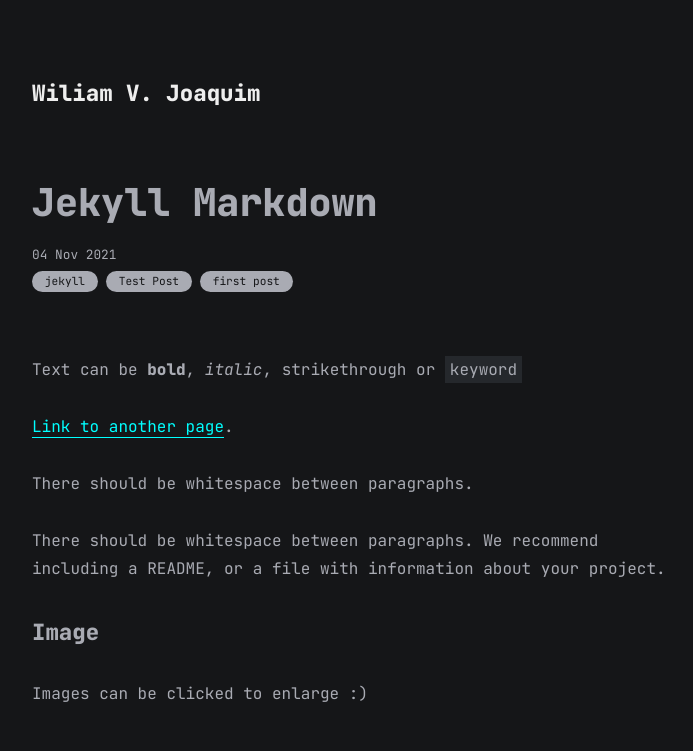
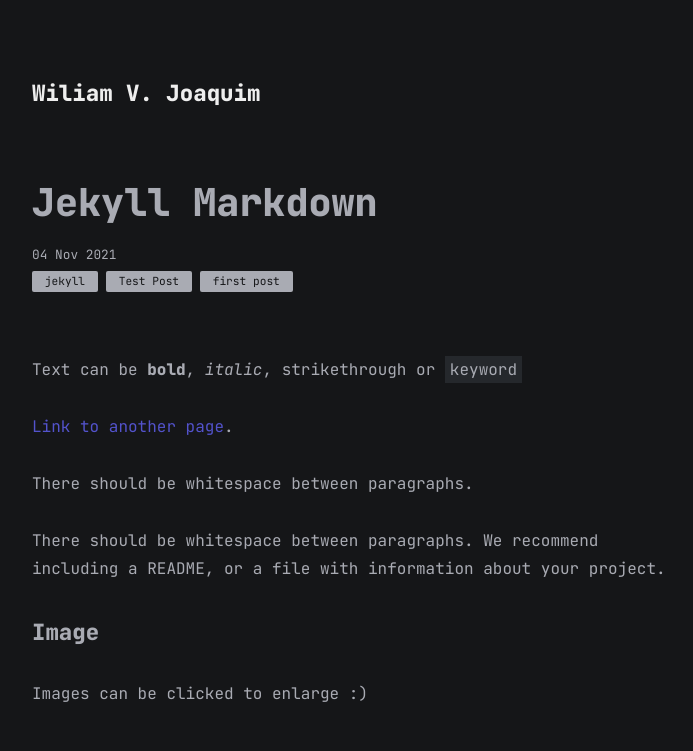
Before and after one commit to wiliamvj/wiliamvj.github.io, a Jekyll site: the page built from all_collections/_posts/2021-11-04-jekyll-markdown.md, in a window 1280 px wide. Shown: the top 751 px of the page, without its empty margins (283-976 px from the left). Built offline with Jekyll 4.4.1, drawn with Linux system fonts in a browser that asks for light colours; some of the changed text lies outside the part shown.

Commit message:
fix: adjust css

```diff
--- a/_includes/footer.html
+++ b/_includes/footer.html
@@ -1,3 +1,3 @@
 <footer>
-  <p>&copy; 1947 - {{ 'now' | date: "%Y" }} | {{site.title}}</p>
+  <p>&copy; {{ 'now' | date: "%Y" }} | {{site.title}}</p>
 </footer>
--- a/assets/css/common.css
+++ b/assets/css/common.css
@@ -7,6 +7,7 @@
   --gray-6: #111111;
   --white-1: #eeeeee;
   --white-2: #a9abb3;
+  --primary-purple: #5353cc;
 }
 #category-modal-bg {
   position: fixed;
@@ -28,7 +29,7 @@
   z-index: 100;
   max-width: 850px;
   max-height: 60vh;
-  border-radius: 1rem;
+  border-radius: 2px;
   padding: 1rem;
   margin: auto;
   background: var(--gray-3);
@@ -42,6 +43,7 @@
   overflow: auto;
 }
 #category-modal-title {
+  color: var(--primary-purple);
   margin-bottom: 1rem;
   font-size: 2rem;
   padding: 1rem;
--- a/assets/css/post.css
+++ b/assets/css/post.css
@@ -9,6 +9,7 @@
   --gray-6: #111111;
   --white-1: #eeeeee;
   --white-2: #a9abb3;
+  --primary-purple: #5353cc;
 }
 * {
   font-family: inherit;
@@ -31,8 +32,10 @@
   background-color: var(--gray-5);
 }
 .content a {
-  color: cyan;
-  border-bottom: 1px solid cyan;
+  color: var(--primary-purple);
+}
+.content a:hover {
+  border-bottom: 1px solid var(--primary-purple);
 }
 header {
   padding: 2rem 0 4rem 0;
@@ -76,11 +79,14 @@
   display: block;
   color: var(--gray-4);
   background: var(--white-2);
-  border-radius: 15px;
+  border-radius: 2px;
   font-size: 0.7rem;
   padding: 0 0.8rem;
   line-height: 1.3rem;
   cursor: pointer;
+}
+.categories .category:hover {
+  background: var(--white-1);
 }
 
 /* markdown content */
@@ -161,7 +167,7 @@
   margin: 1rem 0;
 }
 .content img.emoji {
-	margin: 0 !important;
+  margin: 0 !important;
 }
 
 /* pre , code */
```
Also changed, not shown: assets/css/blog.css (+12 -4 lines), assets/js/categories.js (line endings or trailing spaces).
